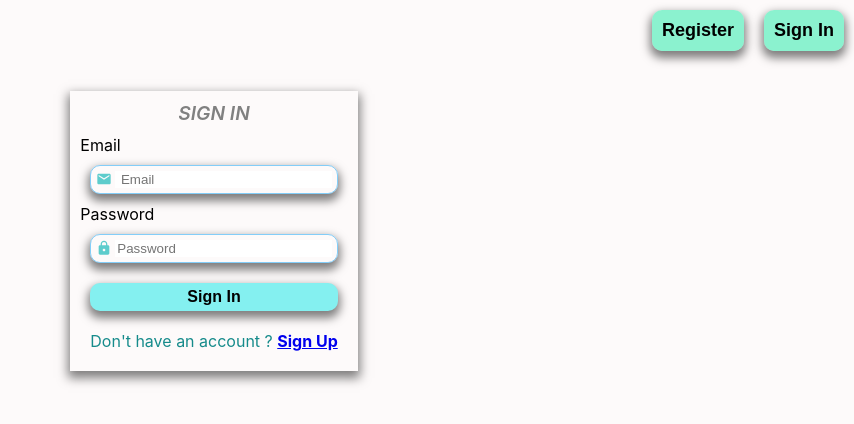
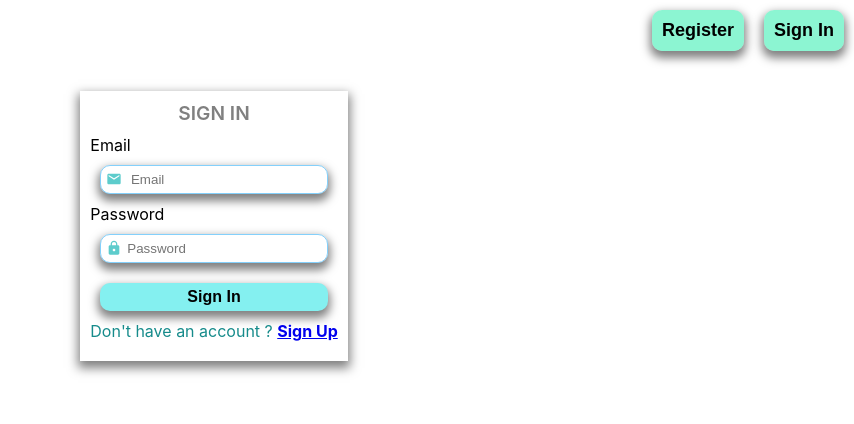
Before and after one commit to Deepak3211/image_moderation, a React (Create React App) app in the folder client/: page /signIn in a window 1280 px wide. Shown: the top 424 px of the page, without its empty margins (426-1280 px from the left). Built offline with nearby package versions, Linux system fonts and the light colour scheme.

Commit message:
refactor code

```diff
--- a/client/package.json
+++ b/client/package.json
@@ -40,5 +40,4 @@
       "last 1 safari version"
     ]
   }
-
 }
--- a/client/src/App.js
+++ b/client/src/App.js
@@ -2,9 +2,8 @@ import './App.css'
 import Home from './components/HomeSection/Home';
 import { useStateValue } from './context/StateProvider'
 import { BrowserRouter as Router, Link, Redirect, Route, Switch } from 'react-router-dom';
-import Register from './components/RegisterSection/Register';
-import SignIn from './components/SignInSection/SignIn';
-
+import Register from './components/auth/Register'
+import Login from './components/auth/SignIn'
 const App = () => {
 const [{user}] = useStateValue();
 return (
@@ -32,7 +31,7 @@ return (
 <Switch>
 {!user? <>
 <Route path = '/register' exact component = {Register} />
-<Route path = '/signIn' exact component = {SignIn} />
+<Route path = '/signIn' exact component = {Login} />
 </>:<>
 <Route path ='/home' exact component = {Home} />
 
--- a/client/src/components/HomeSection/Home.js
+++ b/client/src/components/HomeSection/Home.js
@@ -13,9 +13,11 @@ import { GoPrimitiveDot } from 'react-icons/go/'
 const Home = () => {
 const [{user,posts},dispatch] = useStateValue();
 const [inputData, setInputData] = useState('');
+// console.log('posts',posts);
+
 
 const fetchPosts = async () => {
-await axios.get(`${process.env.REACT_APP_ROUTES}/image`)
+await axios.get('/api/v1/image')
 .then((response => {
 // console.log(response)
 dispatch({
@@ -27,9 +29,8 @@ posts: response.data
 }))
 
 }
+
 useEffect(() => {
-
-
 const pusher = new Pusher(`${process.env.REACT_APP_PUSHER_SECRET}`, {
 cluster: 'ap2'
 });
@@ -53,27 +54,29 @@ fetchPosts()
 }, []);
 
 
-const sendPost = (e) => {
-e.preventDefault();
-setInputData('')
-axios.post(`${process.env.REACT_APP_ROUTES}/imageUrl`, {
-inputs: inputData
+  const sendPost = async (e) => {
+  e.preventDefault();
+  try {
+    const { data } = await axios.post('/api/v1/image-url', {
+    inputs: inputData,
+    })
+    setInputData('');
+    if (data) {
+      // console.log(data)
+      axios.post('/api/v1/image', {
+        full_name: user.toUpperCase(),
+        image: inputData,
+        predicted_concepts: data.name,
+        probability: data.value.toFixed(2) * 100 + '%'
 
-})
-.then((response) => {
 
-console.log(response.data);
-if (response) {
-axios.post(`${process.env.REACT_APP_ROUTES}/image`,
-{
-full_name: user.email.substring(0,user.email.lastIndexOf('@')).toUpperCase() ,
-image: inputData,
-predicted_concepts: response.data.name,
-probability: response.data.value.toFixed(2)
-})
+
+      })
+    }
+
+} catch (error) {
+  console.log(error.message);
 }
-})
-
 
 }
 
@@ -91,10 +94,12 @@ return (
 <div className = 'home'>
 <div className="input__header">
 <div className="input__profile">
-<div className='input__profileIcon' >{user?.email[0].toUpperCase() }</div>
+<div className='input__profileIcon' >{ user[0] }</div>
 <GoPrimitiveDot className='user__activeSign' />
 
-<h3>Hello, { user?.email.substring(0,user.email.lastIndexOf('@')).toUpperCase() }  </h3>
+<h3>Hello, { user  }  </h3>
+
+
 </div>
 
 <div onClick = {signOut} className="input__logout">
@@ -120,7 +125,7 @@ placeholder = 'Paste URL of the image you want to test'
 
 
 {
-return (post.predicted_concepts === 'nsfw' && post?.probability >= '0.30' )? (
+return (post.predicted_concepts === 'nsfw' && post?.probability >= '0.50' )? (
 <Nsfw
 key={post?.id}
 full_name = {post?.full_name}
--- a/client/src/components/HomeSection/Nsfw.js
+++ b/client/src/components/HomeSection/Nsfw.js
@@ -1,6 +1,5 @@
 import React from 'react'
 import {AiOutlineEyeInvisible} from 'react-icons/ai'
-import { GoPrimitiveDot } from 'react-icons/go/'
 import './Nsfw.css';
 const Nsfw = ({  name, value,full_name }) => {
 return (
--- a/client/src/components/SignInSection/SignIn.css
+++ /dev/null
@@ -1,107 +0,0 @@
-.login {
-  display: flex;
-  justify-content: center;
-  align-items: center;
-
-
-}
-
-.login__container>h1 {
-  font-size: larger;
-  font-weight: 600;
-  text-align: center;
-  margin-top: 10px;
-  text-transform: uppercase;
-  color: gray;
-  font-style: oblique;
-
-}
-
-.login__container {
-  display: flex;
-  flex-direction: column;
-  box-shadow: 0 5px 10px 2px rgba(0, 0, 0, 0.5);
-  margin-top: 30px;
-
-  /* background-color: aquamarine; */
-}
-
-.login__container>form {
-  display: flex;
-  flex-direction: column;
-  /* border: .5px solid lightgray; */
-  padding: 10px;
-  /* margin: 10px; */
-}
-
-form>.login__formData {
-  display: flex;
-  border-radius: 10px;
-  padding: 5px;
-  margin: 10px;
-  border: .5px solid rgba(10, 161, 248, 0.5);
-  box-shadow: 0 5px 10px 2px rgba(0, 0, 0, 0.5);
-
-
-  /* justify-content: space-between; */
-  /* align-items: center; */
-}
-
-.login__formDataIcons {
-  color: rgb(93, 204, 204);
-
-}
-
-form>.login__formData>input {
-  outline-style: none;
-  border: none;
-  margin-left: 3px;
-  flex: 1;
-
-}
-
-.login__btn {
-  display: flex;
-  flex-direction: column;
-  /* margin-left: 10px; */
-}
-
-
-
-.login__btn>.login__submit {
-  border-radius: 10px;
-  padding: 5px;
-  margin: 10px;
-  outline-style: none;
-  border: none;
-  box-shadow: 0 5px 10px 2px rgba(0, 0, 0, 0.5);
-  background-color: rgb(132, 240, 240);
-  font-size: medium;
-  font-weight: 600;
-  cursor: pointer;
-
-
-}
-
-.login__submit:hover {
-  background-color: rgb(214, 200, 182);
-}
-
-.login__btn>p {
-  font-size: medium;
-  font-weight: 400;
-  color: rgb(22, 139, 139);
-  text-align: center;
-  margin: 10px;
-}
-
-@media screen and (max-width: 600px) {
-  .login {
-    /* margin: 20px 0; */
-    width: 330px;
-    margin: 20px;
-
-  }
-
-
-}
--- a/client/src/components/SignInSection/SignIn.js
+++ /dev/null
@@ -1,97 +0,0 @@
-import React, { useState } from 'react'
-import './SignIn.css'
-import { MdEmail, MdLock, MdCheckCircle } from 'react-icons/md/';
-import { useStateValue } from '../../context/StateProvider';
-import { SET_USER } from '../../context/action.types';
-import { Link } from 'react-router-dom';
-const SignIn = () => {
-const [{user}, dispatch] = useStateValue();
-
-const [signInEmail, setSignInEmail] = useState('');
-const [signInPwd, setSignInPwd] = useState('');
-
-const onSubmitSignIn = (e) => {
-fetch(`${process.env.REACT_APP_ROUTES}/signIn`, {
-method: 'post',
-headers: {
-'Content-Type': 'application/json',
-
-},
-body: JSON.stringify({
-email: signInEmail,
-password: signInPwd
-})
-})
-.then(res => res.json())
-.then(data => {
-const { email } = data;
-
-// console.log('data',data);
-if (data.id) {
-dispatch({
-type: 'SET_USER',
-user: data
-})
-sessionStorage.setItem('userData', JSON.stringify(email.substring(0,email.lastIndexOf('@')).toUpperCase() ));
-
-}
-else {
-alert('No user found ')
-}
-}).catch(error=> alert('something went wrong'))
-e.preventDefault();
-
-
-}
-return (
-<div className='login'>
-<div className='login__container'>
-<h1>Sign In</h1>
-
-<form onSubmit = {onSubmitSignIn}>
-
-<label htmlFor='Email'>Email</label>
-<span className='login__formData'>
-<MdEmail className='login__formDataIcons' />
-
-<input
-value = {signInEmail}
-onChange={(e) => setSignInEmail(e.target.value)}
-
-
-type='email' id='Email' placeholder=' Email'
-required
-/>
-</span>
-<label htmlFor='Password'>Password</label>
-<span className='login__formData'>
-<MdLock className='login__formDataIcons' />
-<input
-value = {signInPwd}
-onChange = {(e)=> setSignInPwd(e.target.value)}
-type='password'
-name='password'
-id='Password'
-placeholder='Password'
-minLength = '6'
-/>
-</span>
-<div className='login__btn'>
-
-<button
-
-className='login__submit' type='submit'>
-Sign In
-</button>
-
-<p>
-Don't have an account ? <Link to ='/register' className = 'link'> <strong>Sign Up</strong></Link>
-</p>
-</div>
-</form>
-</div>
-</div>
-);
-}
-
-export default SignIn;
--- a/client/src/components/RegisterSection/Register.js
+++ b/client/src/components/auth/Register.js
@@ -1,39 +1,36 @@
-import React, { useState ,useEffect} from 'react'
-import './Register.css'
+import React, { useState } from 'react'
+import './auth.css'
 import { BsFillPersonFill } from 'react-icons/bs';
 import { MdEmail, MdLock, MdCheckCircle } from 'react-icons/md/';
 import { useStateValue } from '../../context/StateProvider';
 import { SET_USER } from '../../context/action.types';
 import { Link } from 'react-router-dom';
+import axios from 'axios';
 const Register = () => {
 const [{ user }, dispatch] = useStateValue();
 // console.log('user',user);
 const [userName, setUserName] = useState('');
 const [userEmail, setUserEmail] = useState('');
 const [userPwd, setUserPwd] = useState('');
-const register =  (e) => {
-fetch(`${process.env.REACT_APP_ROUTES}/register`,{
-method: 'post',
-headers:{
-'Content-Type': 'application/json',
 
-},
-body: JSON.stringify({
+const register = async (e) => {
+e.preventDefault();
+try {
+const { data } = await axios.post('/api/v1/register', {
 full_name: userName,
 email: userEmail,
 password: userPwd
-}),
+
 })
-.then(res=> res.json())
-.then(data => {
-const {email } = data;
-// console.log('userData', data)
-if(data.id){
+// console.log(data,)
+const { id,full_name } = data;
+if(id){
 dispatch({
 type: SET_USER,
-user: data
+user: full_name,
 })
-sessionStorage.setItem('userData', JSON.stringify(email.substring(0,email.lastIndexOf('@')).toUpperCase() ));
+
+sessionStorage.setItem('userData', JSON.stringify(full_name ));
 
 }
 else{
@@ -42,12 +39,9 @@ type: SET_USER,
 user: null
 });
 }
-})
-.catch(error=> alert(error.message))
-
-e.preventDefault();
-
-}
+} catch (error) {
+console.log(error.message);
+}}
 return (
 
 <div className='register'>
--- /dev/null
+++ b/client/src/components/auth/SignIn.js
@@ -0,0 +1,94 @@
+import React, { useState } from 'react'
+import './auth.css'
+import { MdEmail, MdLock } from 'react-icons/md/';
+import { useStateValue } from '../../context/StateProvider';
+// import { SET_USER } from '../../context/action.types';
+import { Link } from 'react-router-dom';
+import axios from 'axios';
+import { SET_USER } from '../../context/action.types';
+const SignIn = () => {
+const [{user}, dispatch] = useStateValue();
+
+const [userEmail, setUserEmail] = useState('');
+const [userPassword, setUserPassword] = useState('');
+
+const onSubmitSignIn = async (e) => {
+e.preventDefault();
+try {
+const { data } = await axios.post('/api/v1/login', {
+email: userEmail,
+password: userPassword
+
+})
+// console.log(data,)
+const {  id,full_name } = data;
+if(id){
+dispatch({
+type: SET_USER,
+user: full_name
+})
+
+sessionStorage.setItem('userData', JSON.stringify(full_name ));
+
+}
+else{
+dispatch({
+type: SET_USER,
+user: null
+});
+}
+} catch (error) {
+console.log(error.message);
+}}
+return (
+<div className='register'>
+<div className='register__container'>
+<h1>Sign In</h1>
+
+<form onSubmit = {onSubmitSignIn}>
+
+<label htmlFor='Email'>Email</label>
+<span className='register__formData'>
+<MdEmail className='register__formDataIcons' />
+
+<input
+value = {userEmail}
+onChange={(e) => setUserEmail(e.target.value)}
+
+
+type='email' id='Email' placeholder=' Email'
+required
+/>
+</span>
+<label htmlFor='Password'>Password</label>
+<span className='register__formData'>
+<MdLock className='register__formDataIcons' />
+<input
+value = {userPassword}
+onChange = {(e)=> setUserPassword(e.target.value)}
+type='password'
+name='password'
+id='Password'
+placeholder='Password'
+minLength = '6'
+/>
+</span>
+<div className='register__btn'>
+
+<button
+
+className='register__submit' type='submit'>
+Sign In
+</button>
+
+<p>
+Don't have an account ? <Link to ='/register' className = 'link'> <strong>Sign Up</strong></Link>
+</p>
+</div>
+</form>
+</div>
+</div>
+);
+}
+
+export default SignIn;
--- a/client/src/context/reducer.js
+++ b/client/src/context/reducer.js
@@ -6,7 +6,8 @@ export const initialState = {
 };
 
 const reducer = (state, action) =>{
-  console.log(action);
+  // console.log(action);
+  // console.log('state',state);
   switch(action.type){
     case SET_USER:
       return {
--- a/client/src/index.css
+++ b/client/src/index.css
@@ -9,7 +9,7 @@ body {
     sans-serif;
   -webkit-font-smoothing: antialiased;
   -moz-osx-font-smoothing: grayscale;
-  background-color: rgb(253, 250, 250);
+  /* background-color: rgb(253, 250, 250); */
 
 
 }
```
Also changed, not shown: client/firebase.json (deleted), client/src/components/auth/auth.css (renamed from client/src/components/RegisterSection/Register.css), 2 other files (tests, documents, lock files or other folders).
